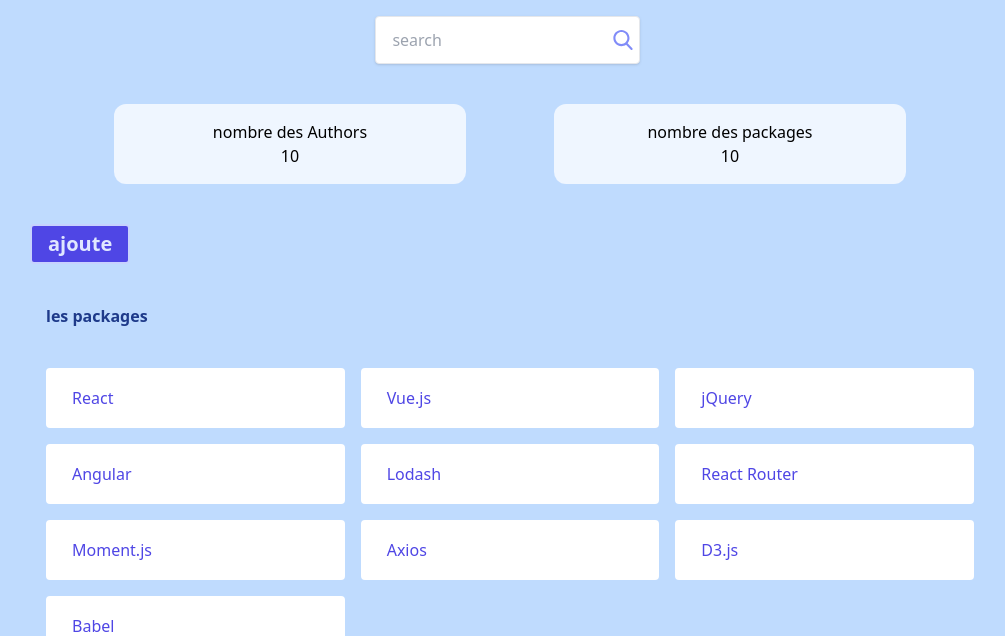
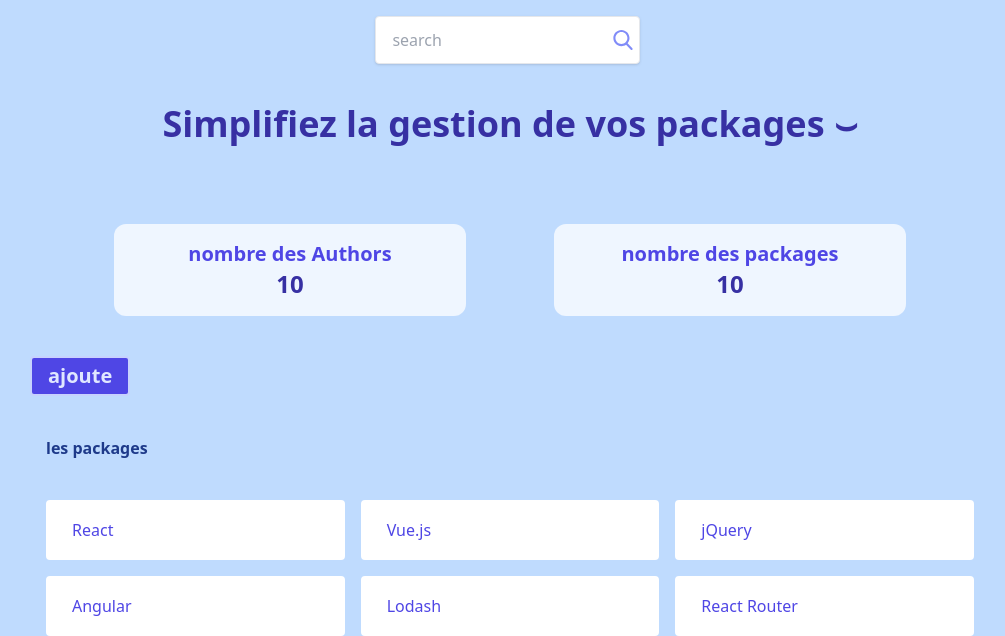
Before and after one commit to Youcode-Classe-E-2024-2025/Ahmed_Taoudi_package, a PHP site: page / in a window 1280 px wide. Shown: the part 76-712 px from the top of the page, without its empty margins (130-1135 px from the left). Run offline with PHP 8.4, Linux system fonts and the light colour scheme; data comes from the database, SQL or seed files in the repository.

Commit message:
mofideie le style des statistique

```diff
--- a/views/index.view.php
+++ b/views/index.view.php
@@ -33,16 +33,19 @@
                   </div>
               </form>
             </div>
+            <div>
+                <h1 class="text-4xl  text-indigo-800 p-10 text-center font-semibold">Simplifiez la gestion de vos packages &smile;</h1>
+            </div>
 
                 <!-- statistique -->
                 <section id="statistique" class="flex justify-around p-10">
                     <div class="bg-blue-50 w-2/5 rounded-xl text-center p-4">
-                        <h3> nombre des Authors</h3>
-                        <span><?= $Author_count?></span>
+                        <h3 class="text-xl text-indigo-600  font-semibold"> nombre des Authors</h3>
+                        <span class="font-bold  text-indigo-800 text-2xl "><?= $Author_count?></span>
                     </div>
                     <div class="bg-blue-50 w-2/5 rounded-xl text-center p-4">
-                        <h3> nombre des packages</h3>
-                        <span><?= $Package_count ?></span>
+                        <h3 class="text-xl  text-indigo-600 font-semibold"> nombre des packages</h3>
+                        <span class="font-bold text-2xl  text-indigo-800 "><?= $Package_count ?></span>
                     </div>
 
 
```
